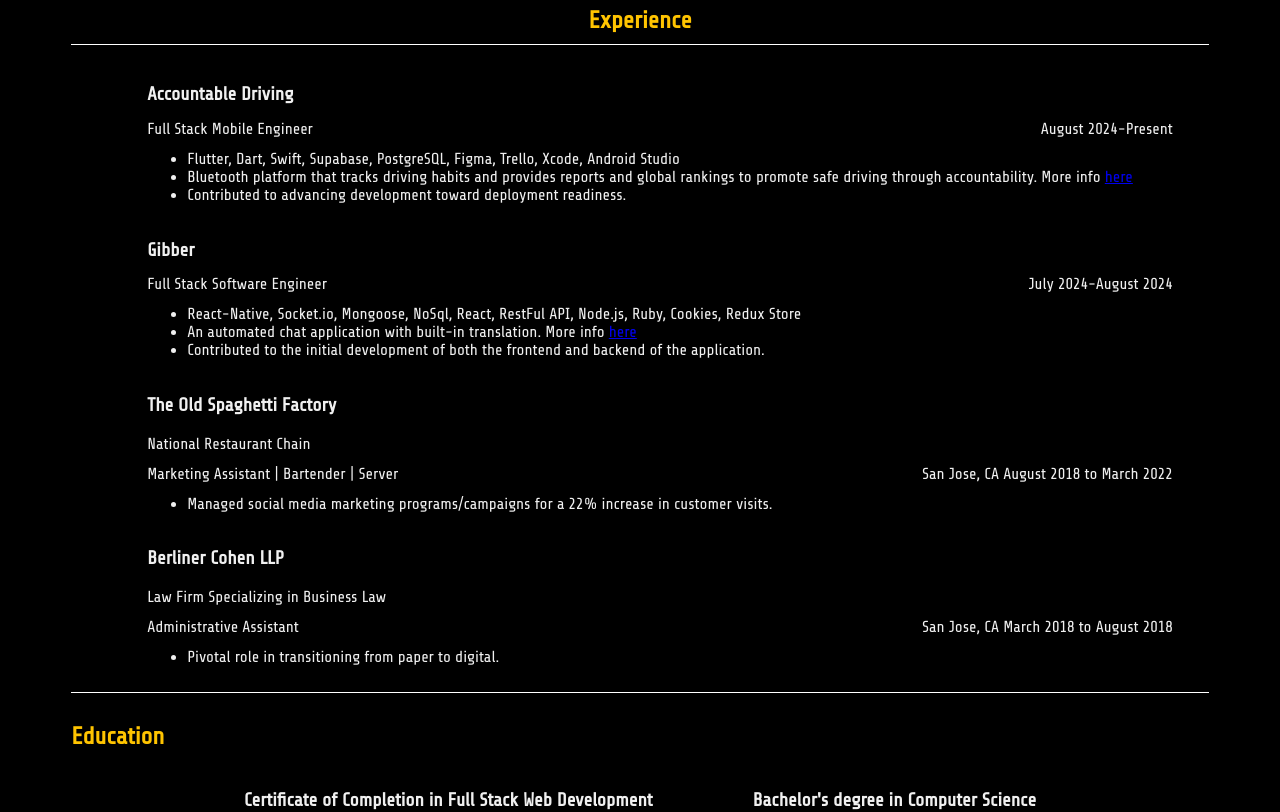
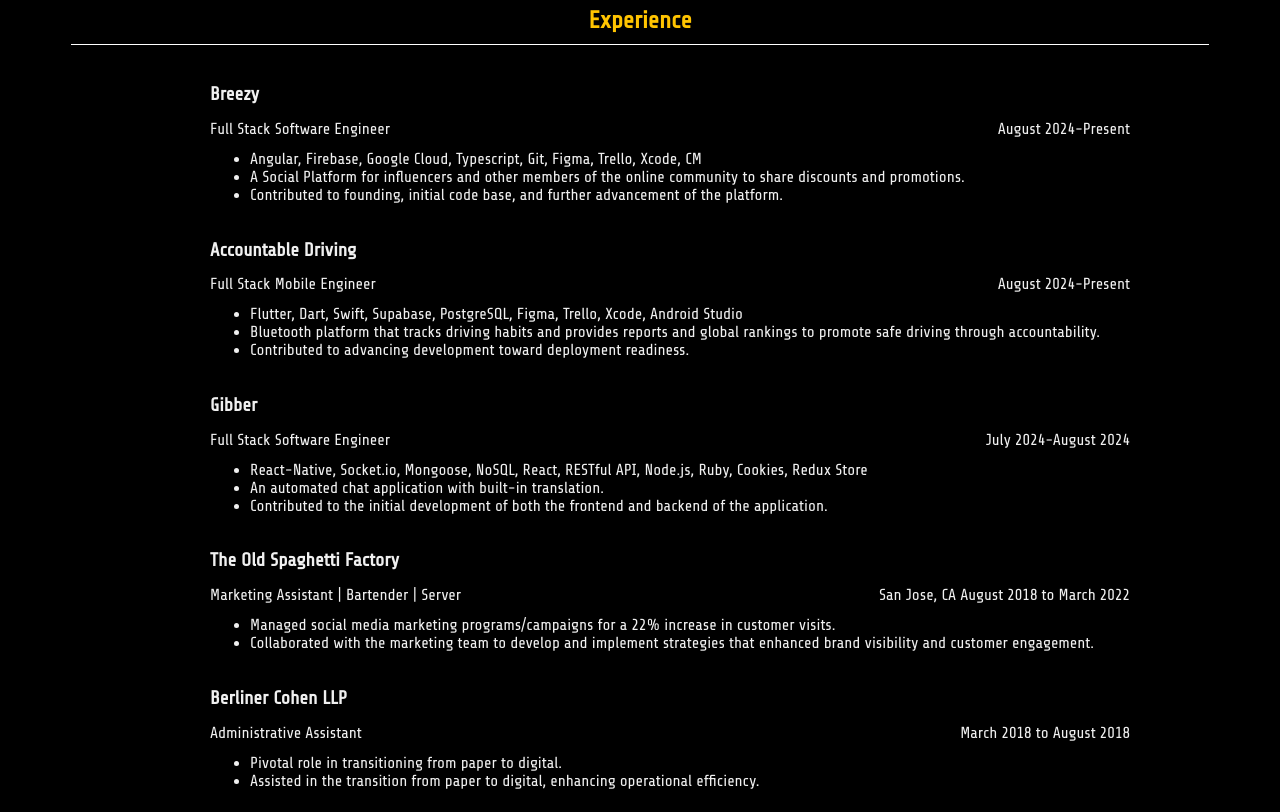
Before and after one commit to Migsrkrd/Web-Portfolio, a React (Vite) app: page /resume in a window 1280 px wide. Shown: the part 1400-2212 px from the top of the page. Built offline with nearby package versions, Linux system fonts and the light colour scheme.

Commit message:
adjusted current site

```diff
--- a/src/pages/Portfolio.jsx
+++ b/src/pages/Portfolio.jsx
@@ -51,17 +51,17 @@
     <div className="container">
       <h1 className="pagetitle">PORTFOLIO</h1>
       <div className="firstWork" onMouseEnter={showGif} onMouseLeave={hideGif}>
-        <a href="https://read-zen.onrender.com/" onClick={(e)=> handleMainOpenWindow(e, "https://read-zen.onrender.com/")}>
+        <a href="https://migsrkrd.github.io/Letter-Craft/" onClick={(e)=> handleMainOpenWindow(e, "https://migsrkrd.github.io/Letter-Craft/")}>
           <img src={imageSrc} alt="tech graphic" />
           <figcaption className="firstworktitle">
-            ReadZen
+            Letter Craft
             <a
-              href="https://github.com/Migsrkrd/ReadZen"
+              href="https://github.com/Migsrkrd/Letter-Craft"
               style={styles.githubLink}
               onClick={(e) =>
                 handleMainGithubWindow(
                   e,
-                  "https://github.com/Migsrkrd/ReadZen")}
+                  "https://github.com/Migsrkrd/Letter-Craft")}
             >
               <i
                 className="fa fa-github"
@@ -71,22 +71,46 @@
             </a>
           </figcaption>
           <figcaption className="hidden-stuff">
-            A MERN web application used for creating ReadMes and sharing
-            projects!
+          A Front End Focused Web Application for creating and using personalized letter templates!
           </figcaption>
         </a>
       </div>
       <div className="work">
         <Projects
-          warn={false}
-          projectURL={"https://migsrkrd.github.io/Letter-Craft/"}
-          title={"Letter Craft"}
+        warn={false}
+        projectURL={"https://github.com/Migsrkrd/ReadZen"}
+        title={"ReadZen"}
+        description={
+          "A full stack web application for user friendly creation of READMEs!"
+        }
+        githubURL={"https://github.com/Migsrkrd/ReadZen"}
+        ></Projects>
+        <Projects
+        warn={false}
+        projectURL={"https://github.com/d-a-v-i-d-w-r-i-g-h-t/gym-flow"}
+        title={"Gym Flow"}
+        description={
+          "A full stack web application for tracking your workouts and progress!"
+        }
+        githubURL={"https://github.com/d-a-v-i-d-w-r-i-g-h-t/gym-flow"}
+        />
+        <Projects
+          warn={true}
+          projectURL={"https://grocease-graphql.onrender.com"}
+          title={"Grocease"}
           description={
-            "A Front End Focuses Web Application for creating and using personalized letter templates!"
+            "A MERN web application used for creating, sending, and receiving grocery lists!"
           }
-          githubURL={"https://github.com/Migsrkrd/Letter-Craft"}
+          githubURL={"https://github.com/Migsrkrd/Grocery-List"}
         />
-        <Projects warn={false} projectURL={"https://www.accountabledriving.com/"} title={"Accountable Driving"} description={"A bluetooth platform that tracks driving habits and provides reports and global rankings to promote safe driving through accountability"} githubURL={""}></Projects>
+        <Projects
+          projectURL={"https://github.com/Migsrkrd/ReadMeGenerator"}
+          title={"ReadMe Generator"}
+          description={
+            "A Node Application to help you create a ReadMe for your projects!"
+          }
+          githubURL={"https://github.com/Migsrkrd/ReadMeGenerator"}
+        />
         <Projects
           warn={false}
           projectURL={"https://www.gibber.chat/"}
@@ -97,28 +121,11 @@
           githubURL={""}
         ></Projects>
         <Projects
-          warn={true}
-          projectURL={"https://grocease-graphql.onrender.com"}
-          title={"Grocease"}
-          description={
-            "A MERN web application used for creating, sending, and receiving grocery lists!"
-          }
-          githubURL={"https://github.com/Migsrkrd/Grocery-List"}
-        />
-        <Projects
           projectURL={"https://migsrkrd.github.io/Weather-Dashboard/"}
           title={"Weather Dashboard"}
           description={"A weather dashboard to help you prepare for your day!"}
           githubURL={"https://github.com/Migsrkrd/Weather-Dashboard"}
         />
-        <Projects
-          projectURL={"https://github.com/Migsrkrd/ReadMeGenerator"}
-          title={"ReadMe Generator"}
-          description={
-            "A Node Application to help you create a ReadMe for your projects!"
-          }
-          githubURL={"https://github.com/Migsrkrd/ReadMeGenerator"}
-        />
       </div>
     </div>
   );
--- a/src/pages/resume.jsx
+++ b/src/pages/resume.jsx
@@ -142,6 +142,83 @@
     },
   };
 
+  const workData = [
+    {
+      companyName: "Breezy",
+      position: "Full Stack Software Engineer",
+      dates: "August 2024-Present",
+      bulletPoints: [
+        "Angular, Firebase, Google Cloud, Typescript, Git, Figma, Trello, Xcode, CM",
+        "A Social Platform for influencers and other members of the online community to share discounts and promotions.",
+        "Contributed to founding, initial code base, and further advancement of the platform.",
+      ],
+    },
+    {
+      companyName: "Accountable Driving",
+      position: "Full Stack Mobile Engineer",
+      dates: "August 2024-Present",
+      bulletPoints: [
+        "Flutter, Dart, Swift, Supabase, PostgreSQL, Figma, Trello, Xcode, Android Studio",
+        "Bluetooth platform that tracks driving habits and provides reports and global rankings to promote safe driving through accountability.",
+        "Contributed to advancing development toward deployment readiness.",
+      ],
+    },
+    {
+      companyName: "Gibber",
+      position: "Full Stack Software Engineer",
+      dates: "July 2024-August 2024",
+      bulletPoints: [
+        "React-Native, Socket.io, Mongoose, NoSQL, React, RESTful API, Node.js, Ruby, Cookies, Redux Store",
+        "An automated chat application with built-in translation.",
+        "Contributed to the initial development of both the frontend and backend of the application.",
+      ],
+    },
+    {
+      companyName: "The Old Spaghetti Factory",
+      position: "Marketing Assistant | Bartender | Server",
+      dates: "San Jose, CA August 2018 to March 2022",
+      bulletPoints: [
+        "Managed social media marketing programs/campaigns for a 22% increase in customer visits.",
+        "Collaborated with the marketing team to develop and implement strategies that enhanced brand visibility and customer engagement.",
+      ],
+    },
+    {
+      companyName: "Berliner Cohen LLP",
+      position: "Administrative Assistant",
+      dates: "March 2018 to August 2018",
+      bulletPoints: [
+        "Pivotal role in transitioning from paper to digital.",
+        "Assisted in the transition from paper to digital, enhancing operational efficiency.",
+      ],
+    },
+  ];
+
+  const skills = [
+    "HTML 5",
+    "JavaScript",
+    "CSS",
+    "MySQL",
+    "Communication",
+    "Swift",
+    "OOP",
+    "Git",
+    "Node.js",
+    "Flutter",
+    "Express.js",
+    "ORM",
+    "React",
+    "C#",
+    ".NET",
+    "Spline",
+    "WebFlow",
+    "Java",
+    "jQuery",
+    "Postgres",
+    "Xcode",
+    "Dart",
+    "React-Native",
+  ];
+
   const handleDownload = (e) => {
     e.preventDefault();
     const link = document.createElement("a");
@@ -188,100 +265,35 @@
           applications, aiming to enhance digital user experiences.
         </p>
       </section>
-
+      {/* MARK: Skills */}
       <section style={styles.skillsSection}>
         <h2 style={styles.skills}>Core Strengths and Skills</h2>
         <ul style={styles.skillsList}>
-          <li style={styles.skill}>HTML 5</li>
-          <li style={styles.skill}>JavaScript</li>
-          <li style={styles.skill}>CSS</li>
-          <li style={styles.skill}>MySQL</li>
-          <li style={styles.skill}>Communication</li>
-          <li style={styles.skill}>Swift</li>
-          <li style={styles.skill}>OOP</li>
-          <li style={styles.skill}>Git</li>
-          <li style={styles.skill}>Node.js</li>
-          <li style={styles.skill}>Flutter</li>
-          <li style={styles.skill}>Express.js</li>
-          <li style={styles.skill}>ORM</li>
-          <li style={styles.skill}>React</li>
-          <li style={styles.skill}>C#</li>
-          <li style={styles.skill}>.NET</li>
-          <li style={styles.skill}>Spline</li>
-          <li style={styles.skill}>WebFlow</li>
-          <li style={styles.skill}>Java</li>
-          <li style={styles.skill}>jQuery</li>
-          <li style={styles.skill}>Postgres</li>
-          <li style={styles.skill}>Xcode</li>
-          <li style={styles.skill}>Dart</li>
-          <li style={styles.skill}>React-Native</li>
+          {skills.map((skill, index) => (
+            <li key={index} style={styles.skill}>
+              {skill}
+            </li>
+          ))}
         </ul>
       </section>
-
+      {/* MARK: Work Experience */}
       <section style={styles.experienceSection}>
         <h2 style={styles.experienceTitle}>Experience</h2>
         <div style={styles.workDiv}>
-          <div style={styles.work1}>
-            <h3>Accountable Driving</h3>
-            <div style={styles.dates}>
-              <p>Full Stack Mobile Engineer</p>
-              <p>August 2024-Present</p>
+          {workData.map((work, index) => (
+            <div key={index} style={styles.work2}>
+              <h3>{work.companyName}</h3>
+              <div style={styles.dates}>
+                <p>{work.position}</p>
+                <p>{work.dates}</p>
+              </div>
+              <ul>
+                {work.bulletPoints.map((point, idx) => (
+                  <li key={idx}>{point}</li>
+                ))}
+              </ul>
             </div>
-            <ul>
-              <li>
-              Flutter, Dart, Swift, Supabase, PostgreSQL, Figma, Trello, Xcode, Android Studio
-              </li>
-              <li>
-              Bluetooth platform that tracks driving habits and provides reports and global rankings to promote safe driving through accountability. More info <a href="https://www.accountabledriving.com/">here</a>
-              </li>
-              <li>
-              Contributed to advancing development toward deployment readiness.
-              </li>
-            </ul>
-          </div>
-          <div style={styles.work1}>
-            <h3>Gibber</h3>
-            <div style={styles.dates}>
-              <p>Full Stack Software Engineer</p>
-              <p>July 2024-August 2024</p>
-            </div>
-            <ul>
-              <li>
-              React-Native, Socket.io, Mongoose, NoSql, React, RestFul API, Node.js, Ruby, Cookies, Redux Store
-              </li>
-              <li>
-              An automated chat application with built-in translation. More info <a href="https://gibber.framer.ai/">here</a>
-              </li>
-              <li>
-              Contributed to the initial development of both the frontend and backend of the application.
-              </li>
-            </ul>
-          </div>
-          <div style={styles.work1}>
-            <h3>The Old Spaghetti Factory</h3>
-            <p>National Restaurant Chain</p>
-            <div style={styles.dates}>
-              <p>Marketing Assistant | Bartender | Server</p>
-              <p>San Jose, CA August 2018 to March 2022</p>
-            </div>
-            <ul>
-              <li>
-                Managed social media marketing programs/campaigns for a 22%
-                increase in customer visits.
-              </li>
-            </ul>
-          </div>
-          <div style={styles.work1}>
-            <h3>Berliner Cohen LLP</h3>
-            <p>Law Firm Specializing in Business Law</p>
-            <div style={styles.dates}>
-              <p>Administrative Assistant</p>
-              <p>San Jose, CA March 2018 to August 2018</p>
-            </div>
-            <ul>
-              <li>Pivotal role in transitioning from paper to digital.</li>
-            </ul>
-          </div>
+          ))}
         </div>
       </section>
       <div style={styles.edAndComp}>
```
Also changed, not shown: 1 other file (tests, documents, lock files or other folders).
